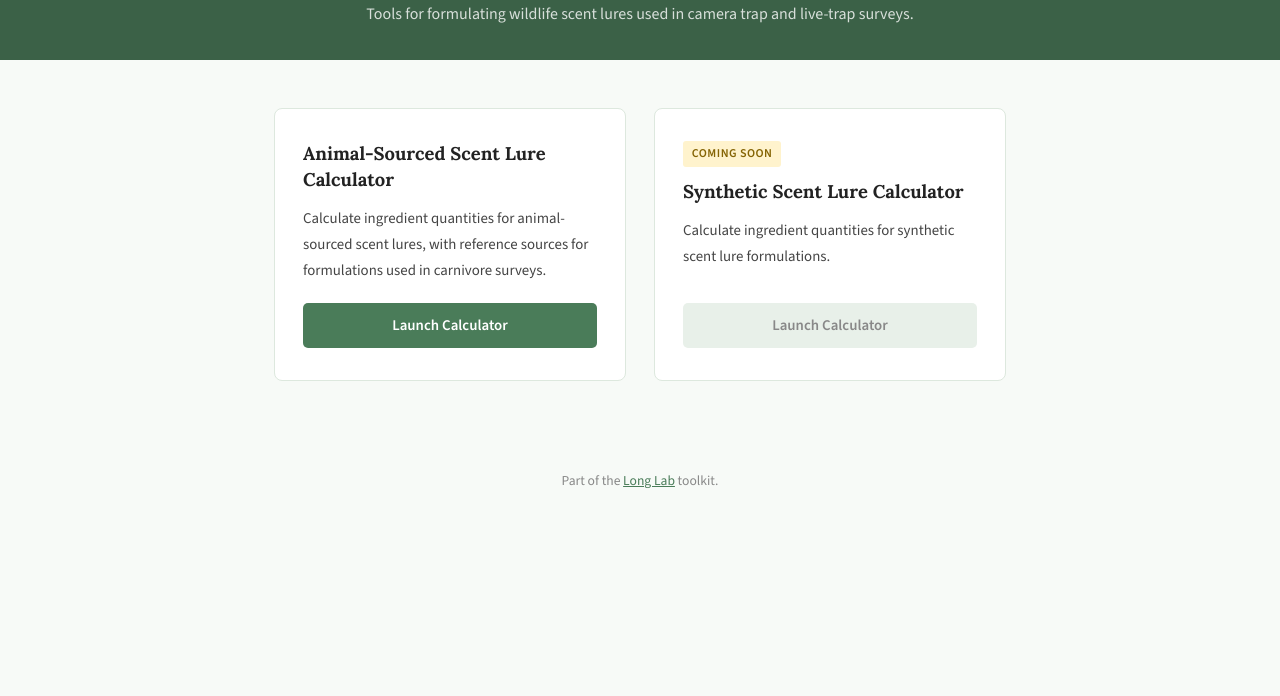
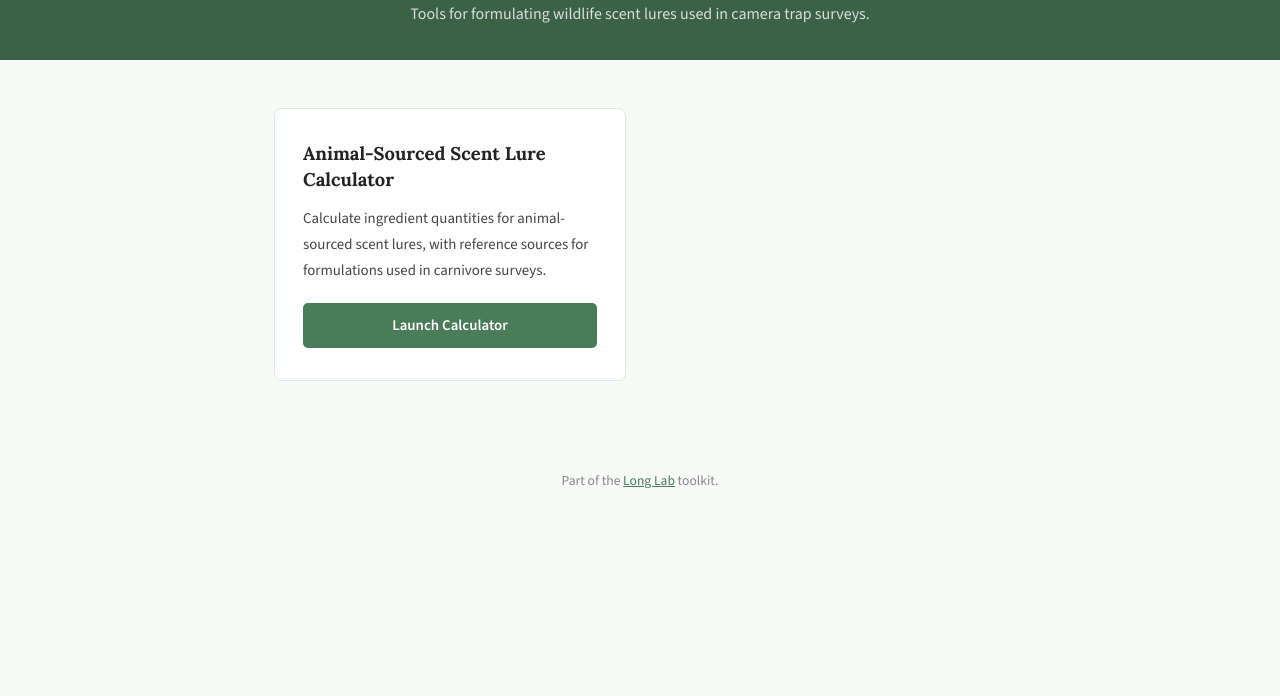
Before and after one commit to RlongWPZ/Scent_Recipe_Calc, a plain HTML site: page index.html in a window 1280 px wide. Shown: the part 104-800 px from the top of the page. Drawn offline with nearby package versions, Linux system fonts and the light colour scheme.

Commit message:
Update index.html

```diff
--- a/index.html
+++ b/index.html
@@ -146,7 +146,7 @@
 
 <header>
     <h1>Scent Lure Calculators</h1>
-    <p>Tools for formulating wildlife scent lures used in camera trap and live-trap surveys.</p>
+    <p>Tools for formulating wildlife scent lures used in camera trap surveys.</p>
 </header>
 
 <main>
@@ -155,13 +155,14 @@
         <p>Calculate ingredient quantities for animal-sourced scent lures, with reference sources for formulations used in carnivore surveys.</p>
         <a href="AnimalSourcedScentLureRecipeCalcAndSources.html" class="btn btn-active">Launch Calculator</a>
     </div>
-
+<!--
     <div class="card">
         <span class="badge">Coming Soon</span>
         <h2>Synthetic Scent Lure Calculator</h2>
         <p>Calculate ingredient quantities for synthetic scent lure formulations.</p>
         <span class="btn btn-disabled">Launch Calculator</span>
     </div>
+-->
 </main>
 
 <footer>
```
